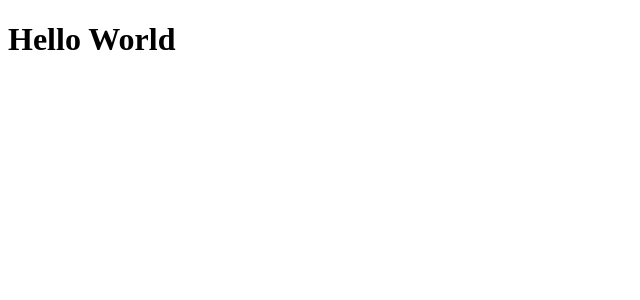
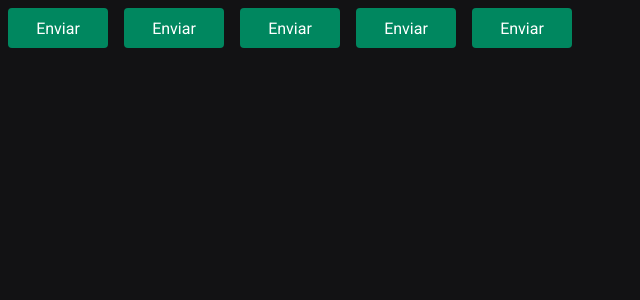
Before and after one commit to m4rcaoferole/pomodoro-timer, a React (Vite) app: page / in a window 1280 px wide. Shown: the top 300 px of the page, without its empty margins (0-640 px from the left). Built offline with nearby package versions, Linux system fonts and the light colour scheme.

Commit message:
feat(chore): config eslint

```diff
--- a/package.json
+++ b/package.json
@@ -6,7 +6,8 @@
   "scripts": {
     "dev": "vite",
     "build": "tsc && vite build",
-    "preview": "vite preview"
+    "preview": "vite preview",
+    "lint": "eslint src --ext .ts,.tsx"
   },
   "dependencies": {
     "react": "^18.2.0",
@@ -14,10 +15,12 @@
     "styled-components": "^5.3.6"
   },
   "devDependencies": {
+    "@rocketseat/eslint-config": "^1.1.3",
     "@types/react": "^18.0.26",
     "@types/react-dom": "^18.0.9",
     "@types/styled-components": "^5.1.26",
     "@vitejs/plugin-react": "^3.0.0",
+    "eslint": "^8.32.0",
     "typescript": "^4.9.3",
     "vite": "^4.0.0"
   }
--- a/src/@types/styled.d.ts
+++ b/src/@types/styled.d.ts
@@ -1,7 +1,7 @@
-import 'styled-components';
-import { defaultTheme } from '../styles/themes/default';
+import 'styled-components'
+import { defaultTheme } from '../styles/themes/default'
 
-type ThemeType =  typeof defaultTheme;
+type ThemeType = typeof defaultTheme
 
 declare module 'styled-components' {
   export interface DefaultTheme extends ThemeType {}
--- a/src/App.tsx
+++ b/src/App.tsx
@@ -1,8 +1,18 @@
+import { ThemeProvider } from 'styled-components'
+import { Button } from './components/Button'
+
+import { GlobalStyle } from './styles/global'
+import { defaultTheme } from './styles/themes/default'
+
 export function App() {
-
   return (
-    <div className="App">
-      <h1>Hello World</h1>
-    </div>
+    <ThemeProvider theme={defaultTheme}>
+      <Button variant="primary" />
+      <Button variant="secondary" />
+      <Button variant="success" />
+      <Button variant="danger" />
+      <Button />
+      <GlobalStyle />
+    </ThemeProvider>
   )
 }
--- /dev/null
+++ b/src/components/Button.styles.ts
@@ -0,0 +1,33 @@
+import styled, { css } from 'styled-components'
+
+export type ButtonVariant = 'primary' | 'secondary' | 'danger' | 'success'
+
+interface ButtonContainerProps {
+  variant: ButtonVariant
+}
+
+const ButtonVariants = {
+  primary: 'purple',
+  secondary: 'orange',
+  danger: 'red',
+  success: 'green',
+}
+
+export const ButtonContainer = styled.button<ButtonContainerProps>`
+  width: 100px;
+  height: 40px;
+  border-radius: 4px;
+  border: none;
+  margin: 8px;
+
+  cursor: pointer;
+
+  background-color: ${(props) => props.theme['green-500']};
+  color: ${(props) => props.theme.white};
+
+  /* ${(props) => {
+    return css`
+      background-color: ${ButtonVariants[props.variant]};
+    `
+  }} */
+`
--- /dev/null
+++ b/src/components/Button.tsx
@@ -0,0 +1,9 @@
+import { ButtonContainer, ButtonVariant } from './Button.styles'
+
+interface ButtonProps {
+  variant?: ButtonVariant
+}
+
+export function Button({ variant = 'primary' }: ButtonProps) {
+  return <ButtonContainer variant={variant}>Enviar</ButtonContainer>
+}
```
Also changed, not shown: src/styles/global.ts (+4 -4 lines), .eslintrc.json (added), src/styles/themes/default.ts (line endings or trailing spaces), 1 other file (tests, documents, lock files or other folders).
